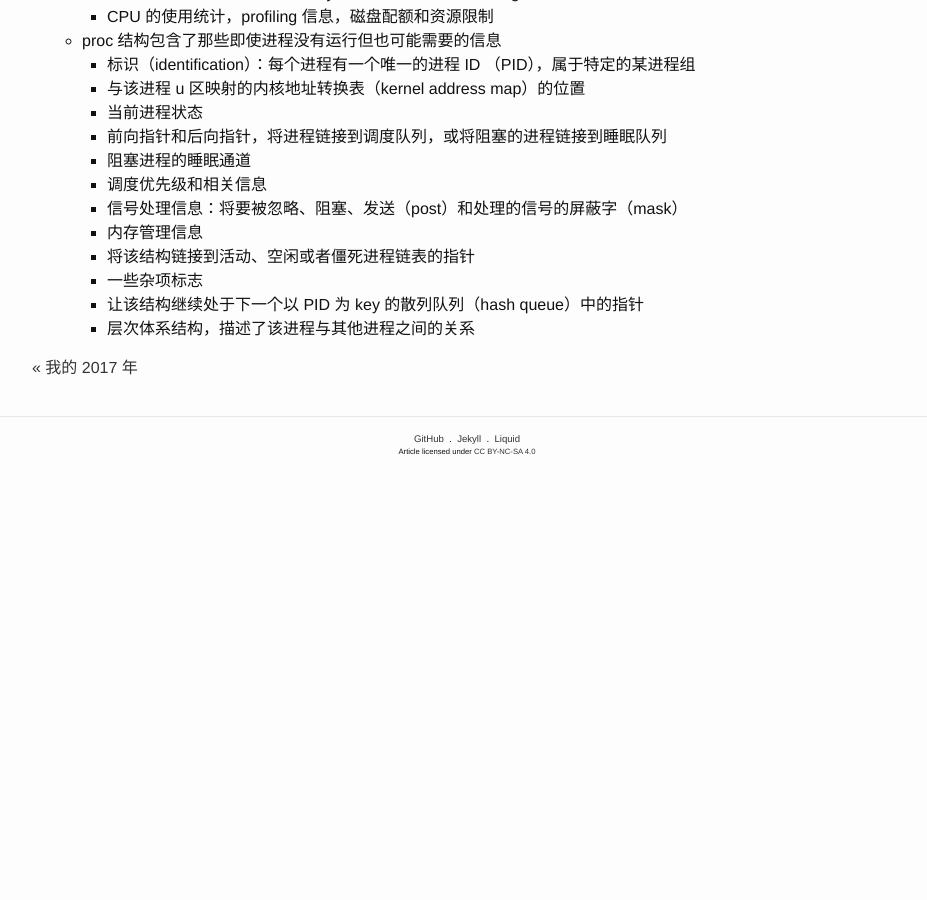
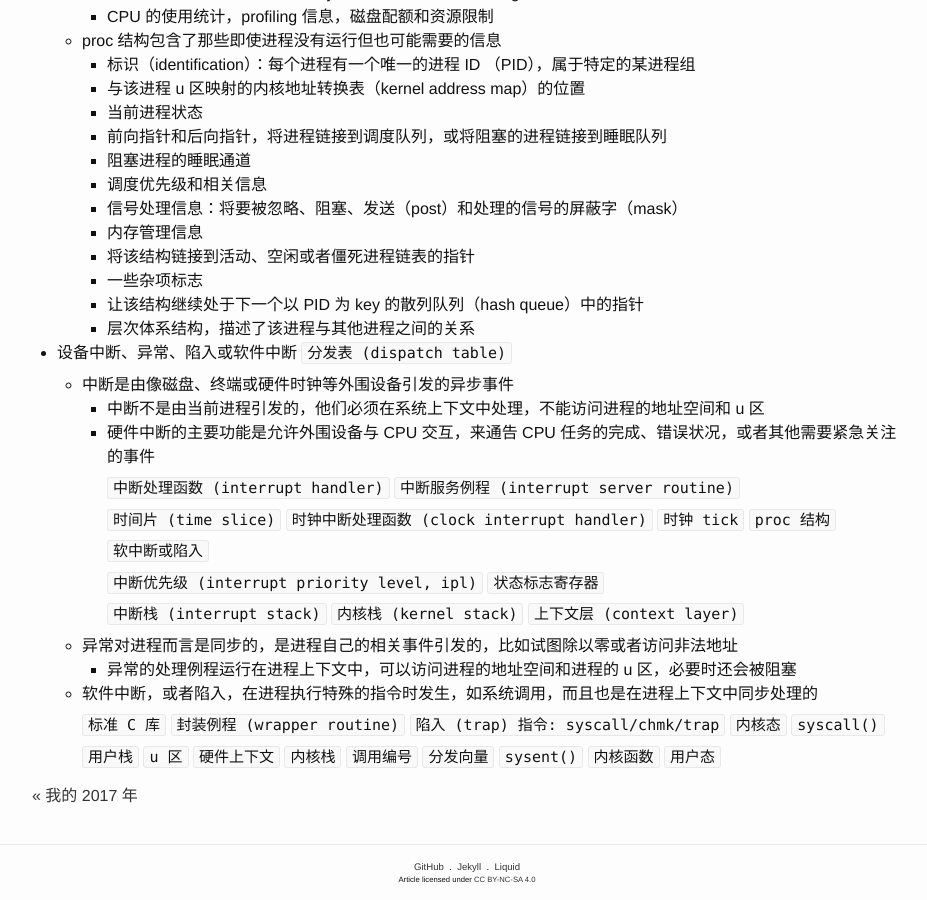
Before and after one commit to ousiax/ousiax.github.io, a Jekyll site: the page built from _posts/2018-02-03-unix-internals-the-new-frontiers.md, in a window 1280 px wide and 900 px high, scrolled down 3340 px. Shown: the whole window, without its empty margins (173-1100 px from the left). Built offline with Jekyll 4.4.1, drawn with Linux system fonts in a browser that asks for light colours; comment, search, counter and statistics services are not loaded; before the commit the page ends 3813 px from its top, so only the background shows below that.

Commit message:
Update 2018-02-03-unix-internals-the-new-frontiers.md

```diff
--- a/_posts/2018-02-03-unix-internals-the-new-frontiers.md
+++ b/_posts/2018-02-03-unix-internals-the-new-frontiers.md
@@ -173,3 +173,26 @@ disqus_identifier: 83792099409831129219031460862419980974
         - 一些杂项标志
         - 让该结构继续处于下一个以 PID 为 key 的散列队列（hash queue）中的指针
         - 层次体系结构，描述了该进程与其他进程之间的关系
+
+- 设备中断、异常、陷入或软件中断 `分发表 (dispatch table)`
+    - 中断是由像磁盘、终端或硬件时钟等外围设备引发的异步事件
+        - 中断不是由当前进程引发的，他们必须在系统上下文中处理，不能访问进程的地址空间和 u 区
+        - 硬件中断的主要功能是允许外围设备与 CPU 交互，来通告 CPU 任务的完成、错误状况，或者其他需要紧急关注的事件
+
+            `中断处理函数 (interrupt handler)` `中断服务例程 (interrupt server routine)`
+
+            `时间片 (time slice)` `时钟中断处理函数 (clock interrupt handler)` `时钟 tick` `proc 结构`
+
+            `软中断或陷入`
+
+            `中断优先级 (interrupt priority level, ipl)` `状态标志寄存器`
+
+            `中断栈 (interrupt stack)` `内核栈 (kernel stack)` `上下文层 (context layer)`
+
+    - 异常对进程而言是同步的，是进程自己的相关事件引发的，比如试图除以零或者访问非法地址
+        - 异常的处理例程运行在进程上下文中，可以访问进程的地址空间和进程的 u 区，必要时还会被阻塞
+    - 软件中断，或者陷入，在进程执行特殊的指令时发生，如系统调用，而且也是在进程上下文中同步处理的
+
+        `标准 C 库` `封装例程 (wrapper routine)` `陷入 (trap) 指令: syscall/chmk/trap` `内核态` `syscall()`
+
+        `用户栈` `u 区` `硬件上下文` `内核栈` `调用编号` `分发向量` `sysent()` `内核函数` `用户态`
```
